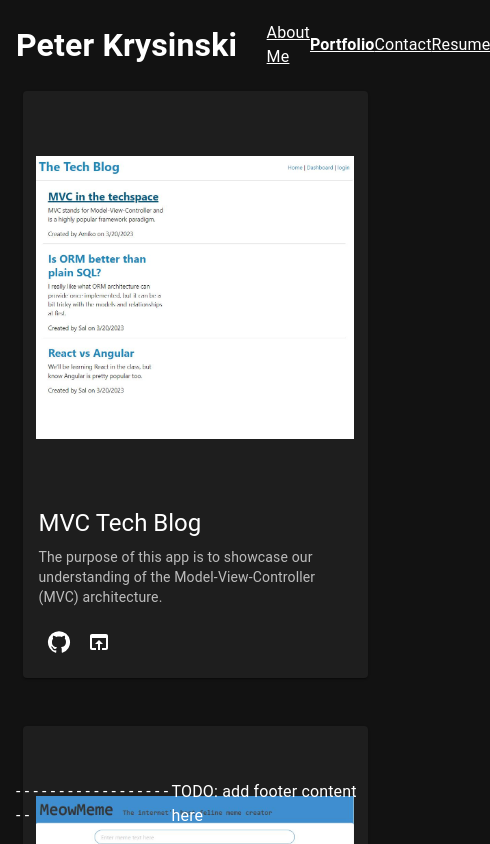
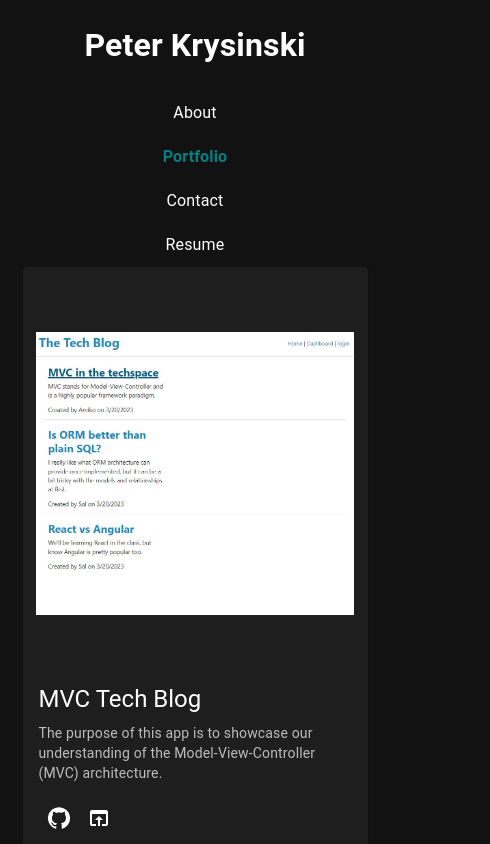
Before and after one commit to Pkrysinski/react-developer-portfolio, a React (Create React App) app: page /portfolio in a window 390 px wide. Shown: the top 844 px of the page, 490 px wide, since content can reach past the window. Built offline with nearby package versions, Linux system fonts and the light colour scheme.

Commit message:
Updating navbar responsiveness, changing style of footer to always be at the bottom (was getting weird on mobile)

```diff
--- a/src/components/StyledNavbar.js
+++ b/src/components/StyledNavbar.js
@@ -8,25 +8,33 @@
             <NavLink to='/' style={({isActive, isPending})=>{
                 return{
                     fontWeight: isActive ? "bold" : "",
-                    color: isPending ? "red" : "white",
+                    color: isActive ? "teal" : "white",
+                    textDecoration: 'none',
+                    padding: 10
                 }
-            }}>About Me</NavLink>
-            <NavLink to='/portfolio' style={({isActive, isPending})=>{
+            }}>About</NavLink>
+            <NavLink to='/portfolio' style={({isActive, isPending}) =>{
                 return{
                     fontWeight: isActive ? "bold" : "",
-                    color: isPending ? "red" : "white",
+                    color: isActive ? "teal" : "white",
+                    textDecoration: 'none',
+                    padding: 10
                 }
             }}>Portfolio</NavLink>
             <NavLink to='/contact' style={({isActive, isPending})=>{
                 return{
                     fontWeight: isActive ? "bold" : "",
-                    color: isPending ? "red" : "white",
+                    color: isActive ? "teal" : "white",
+                    textDecoration: 'none',
+                    padding: 10
                 }
             }}>Contact</NavLink>
             <NavLink to='/resume' style={({isActive, isPending})=>{
                 return{
                     fontWeight: isActive ? "bold" : "",
-                    color: isPending ? "red" : "white",
+                    color: isActive ? "teal" : "white",
+                    textDecoration: 'none',
+                    padding: 10
                 }
             }}>Resume</NavLink>
         </nav>
--- a/src/styles/Footer.css
+++ b/src/styles/Footer.css
@@ -1,7 +1,6 @@
 footer {
     display: flex;
     width: 100%;
-    position: sticky;
     margin: 0;
     bottom: 0;
     left:0;
--- a/src/styles/Header.css
+++ b/src/styles/Header.css
@@ -8,8 +8,17 @@
 .navbar {
     margin: 0;
     display: flex;
+    flex-direction: row;
     justify-content: space-around;
     align-items: center;
     text-decoration: none;
     width:30%;
 }
+
+@media screen and (max-width: 768px) {
+    header,
+    .navbar {
+      flex-direction: column;
+      align-items: center;
+    }
+  }
```
Also changed, not shown: src/components/Portfolio copy.js (deleted, +0 -98 lines).
